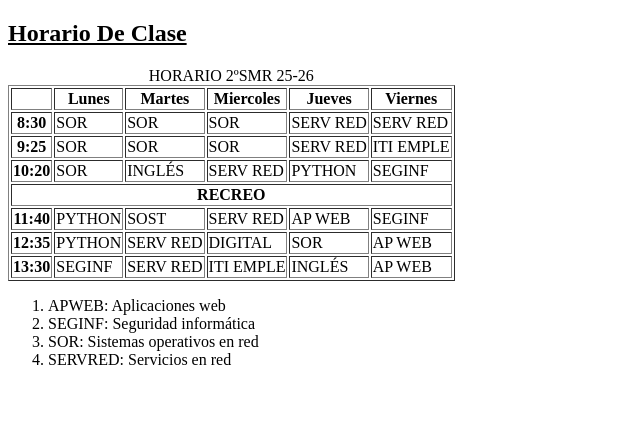
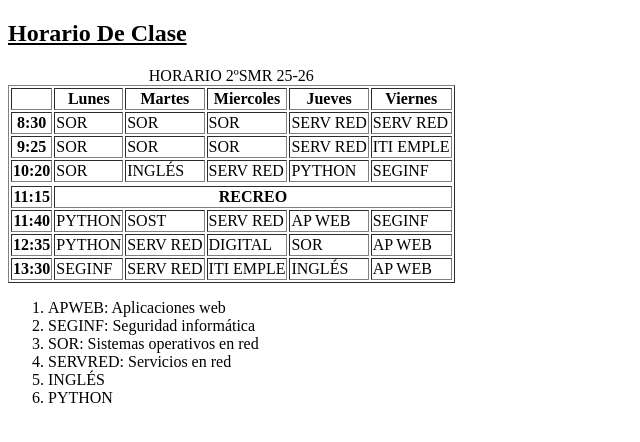
Before and after one commit to Yerayjimenez4/14_yeray, a plain HTML site: page HORARIO 2ºSMR 25-26.html in a window 1280 px wide. Shown: the whole page, without its empty margins (0-640 px from the left). Drawn offline with Linux system fonts and the light colour scheme.

Commit message:
corregido

```diff
--- a/HORARIO 2ºSMR 25-26.html
+++ b/HORARIO 2ºSMR 25-26.html
@@ -52,6 +52,8 @@
             </tr>
     <tr>
 
+   <tr>
+            <th>11:15 </th>
 
     <th colspan="6">RECREO</th>
 
@@ -94,6 +96,8 @@
 <li> SEGINF: Seguridad informática</li>
 <li> SOR: Sistemas operativos en red</li>
 <li> SERVRED: Servicios en red</li>
+<li> INGLÉS</li>
+<li>PYTHON</li>
 
 
 
```
